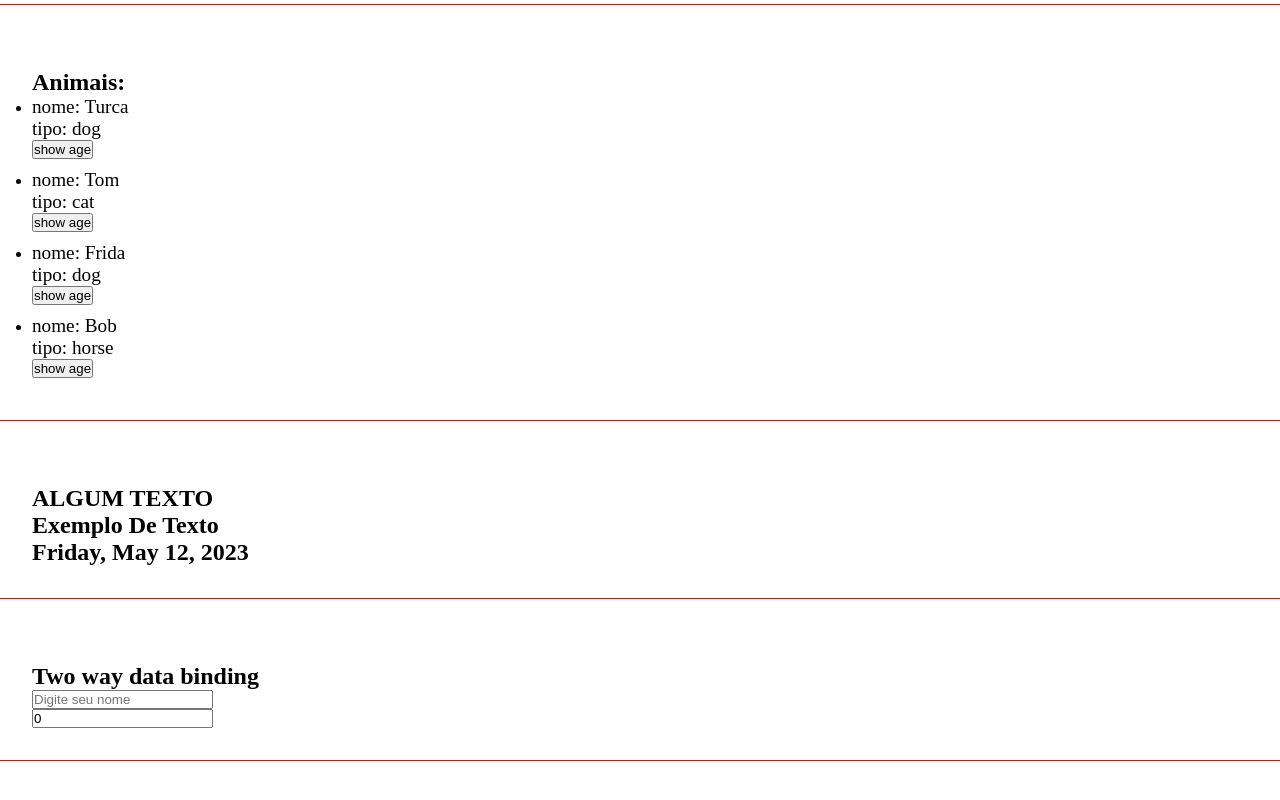
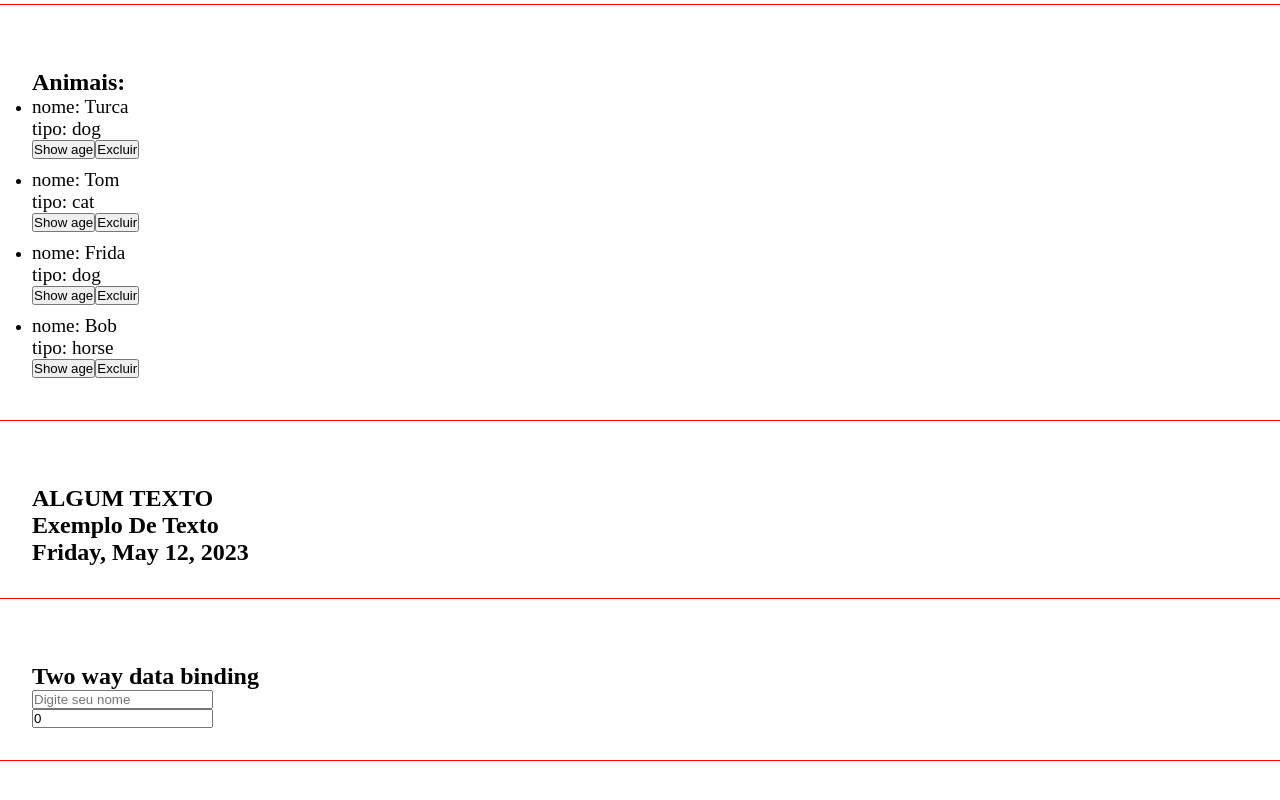
Before and after one commit to Tibes1/EstudoAngular, an Angular app: page / in a window 1280 px wide. Shown: the part 958-1758 px from the top of the page. Built offline with nearby package versions, Linux system fonts and the light colour scheme.

Commit message:
service-exemple

```diff
--- a/src/app/components/list-render/list-render.component.html
+++ b/src/app/components/list-render/list-render.component.html
@@ -4,7 +4,8 @@
         <li *ngFor="let animal of animals">
             <p> nome: {{ animal.name }}</p>
             <p> tipo: {{ animal.type }}</p>
-            <button (click)="showAge(animal)">show age</button>
+            <button (click)="showAge(animal)">Show age</button>
+            <button (click)="removeAnimal(animal)">Excluir</button>
         </li>
     </ul>
     <h3>{{ animalDetails }}</h3>
--- a/src/app/components/list-render/list-render.component.ts
+++ b/src/app/components/list-render/list-render.component.ts
@@ -1,6 +1,8 @@
 import { Component } from '@angular/core';
 
 import {Animal} from 'src/app/Animal';
+
+import { ListService } from 'src/app/services/list.service';
 
 @Component({
   selector: 'app-list-render',
@@ -15,10 +17,18 @@ export class ListRenderComponent {
     {name: "Bob", type: "horse", age: 12},
   ]
 
+  constructor(private listService: ListService) {
+
+  }
+
   animalDetails: string = ''
 
   showAge(animal: Animal): void {
     this.animalDetails = `O pet ${animal.name} tem ${animal.age} anos!`
   }
 
+  removeAnimal(animal: Animal) {
+    console.log('removendo animal')
+    this.animals = this.listService.remove(this.animals, animal)
+  }
 }
--- /dev/null
+++ b/src/app/services/list.service.ts
@@ -0,0 +1,16 @@
+import { Injectable } from '@angular/core';
+
+import { Animal } from '../Animal';
+
+@Injectable({
+  providedIn: 'root'
+})
+export class ListService {
+
+  constructor() { }
+
+  remove(animals: Animal[], animal: Animal) {
+    return animals.filter((a) => animal.name !== a.name)
+  }
+
+}
```
Also changed, not shown: 1 other file (tests, documents, lock files or other folders).
